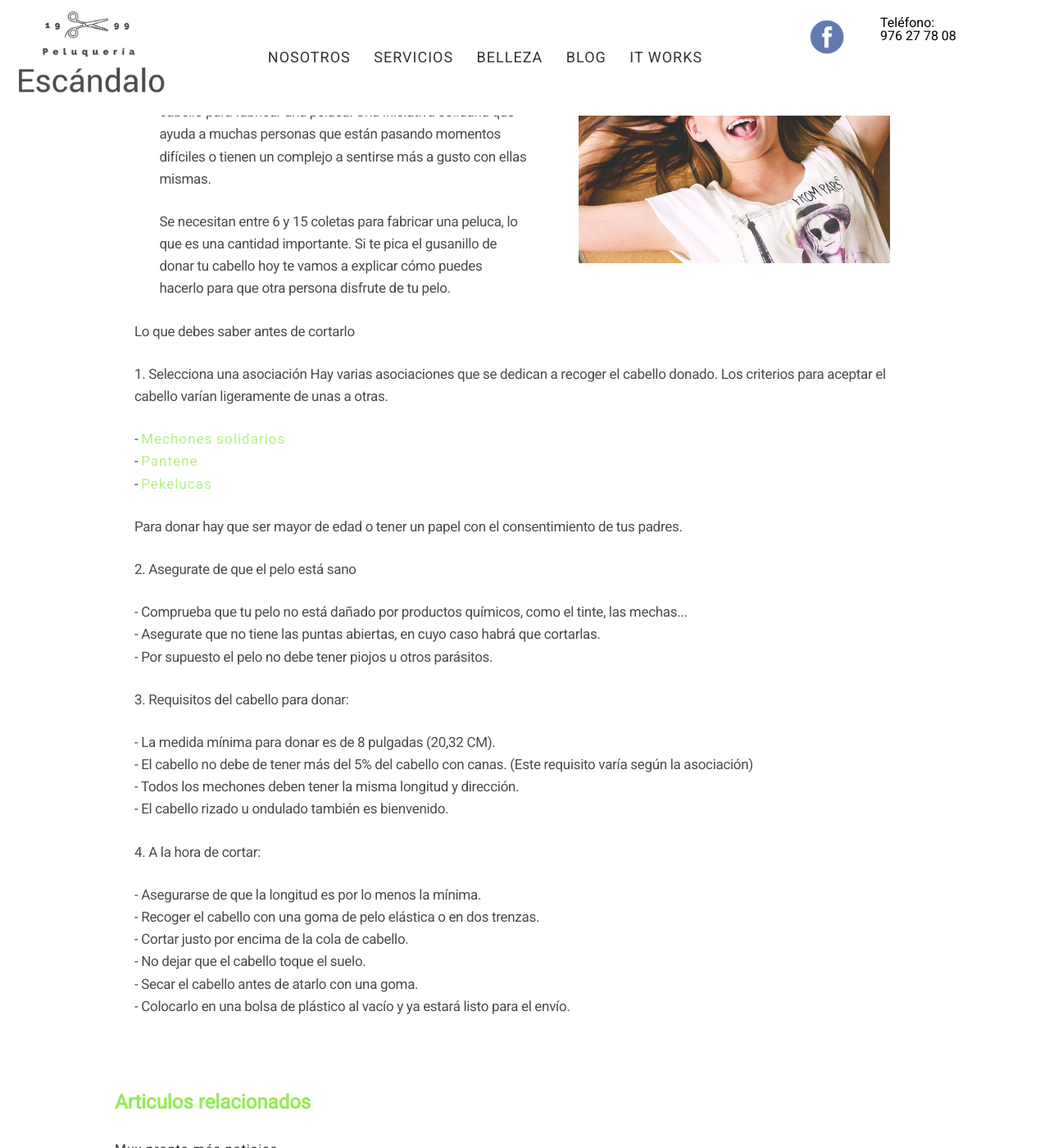
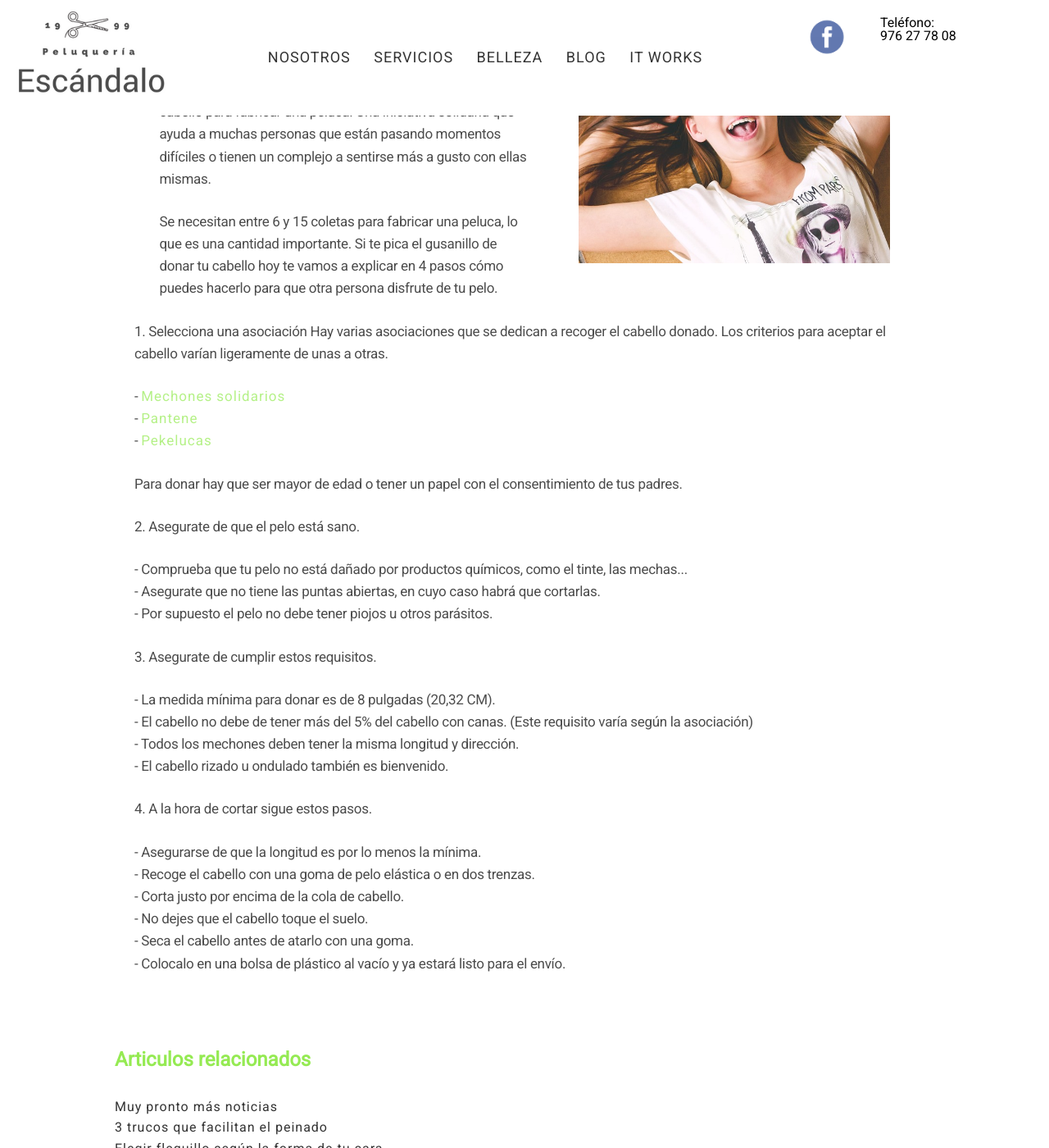
Before and after one commit to peluqueriaescandalo/peluqueriaescandalo.github.io, a Jekyll site: the page built from _posts/2017-02-26-como-donar-tu-cabello.md, in a window 1280 px wide and 1400 px high, scrolled down 303 px. Shown: the whole window at 82% size. Built offline with Jekyll 4.4.1, drawn with Linux system fonts in a browser that asks for light colours.

Commit message:
text modifications

```diff
--- a/_posts/2017-02-26-como-donar-tu-cabello.md
+++ b/_posts/2017-02-26-como-donar-tu-cabello.md
@@ -15,15 +15,12 @@ description: ""
     Una manera de ayudar a estas personas  es donando tu cabello para fabricar una peluca. Una iniciativa solidaria que ayuda a muchas personas que están pasando momentos difíciles o tienen un complejo a sentirse más a gusto con ellas mismas.
   </p>
   <p>
-    Se necesitan entre 6 y 15 coletas para fabricar una peluca, lo que es una cantidad importante. Si te pica el gusanillo de donar tu cabello hoy te vamos a explicar cómo puedes hacerlo para que otra persona disfrute de tu pelo.
+    Se necesitan entre 6 y 15 coletas para fabricar una peluca, lo que es una cantidad importante. Si te pica el gusanillo de donar tu cabello hoy te vamos a explicar en 4 pasos cómo puedes hacerlo para que otra persona disfrute de tu pelo.
   </p>
  </div>
   <div>
     <img src="img/como-donar-tu-cabello.jpg" width="380" height="auto" alt="3 trucos que facilitan el peinado">
    </div>
-  <p>
-    Lo que debes saber antes de cortarlo
-  </p>
   <p>
     1. Selecciona una asociación
 
@@ -38,7 +35,7 @@ description: ""
     Para donar hay que ser mayor de edad o tener un papel con el consentimiento de tus padres.
   </p>
   <p>
-  2. Asegurate de que el pelo está sano
+  2. Asegurate de que el pelo está sano.
   </p>
   <p>
     - Comprueba que tu pelo no está dañado por productos químicos, como el tinte, las mechas...<br>
@@ -46,7 +43,7 @@ description: ""
     - Por supuesto el pelo no debe tener piojos u otros parásitos.<br>
   </p>
   <p>
-  3. Requisitos del cabello para donar:
+  3. Asegurate de cumplir estos requisitos.
   </p>
   <p>
     - La medida mínima para donar es de 8 pulgadas (20,32 CM).<br>
@@ -55,13 +52,13 @@ description: ""
     - El cabello rizado u ondulado también es bienvenido.<br>
   </p>
   <p>
-  4. A la hora de cortar:
+  4. A la hora de cortar sigue estos pasos.
   </p>
   <p>
     - Asegurarse de que la longitud es por lo menos la mínima.<br>
-    - Recoger el cabello con una goma de pelo elástica o en dos trenzas.<br>
-    - Cortar justo por encima de la cola de cabello.<br>
-    - No dejar que el cabello toque el suelo.<br>
-    - Secar el cabello antes de atarlo con una goma.<br>
-    - Colocarlo en una bolsa de plástico al vacío y ya estará listo para el envío.
+    - Recoge el cabello con una goma de pelo elástica o en dos trenzas.<br>
+    - Corta justo por encima de la cola de cabello.<br>
+    - No dejes que el cabello toque el suelo.<br>
+    - Seca el cabello antes de atarlo con una goma.<br>
+    - Colocalo en una bolsa de plástico al vacío y ya estará listo para el envío.
   </p>
```
